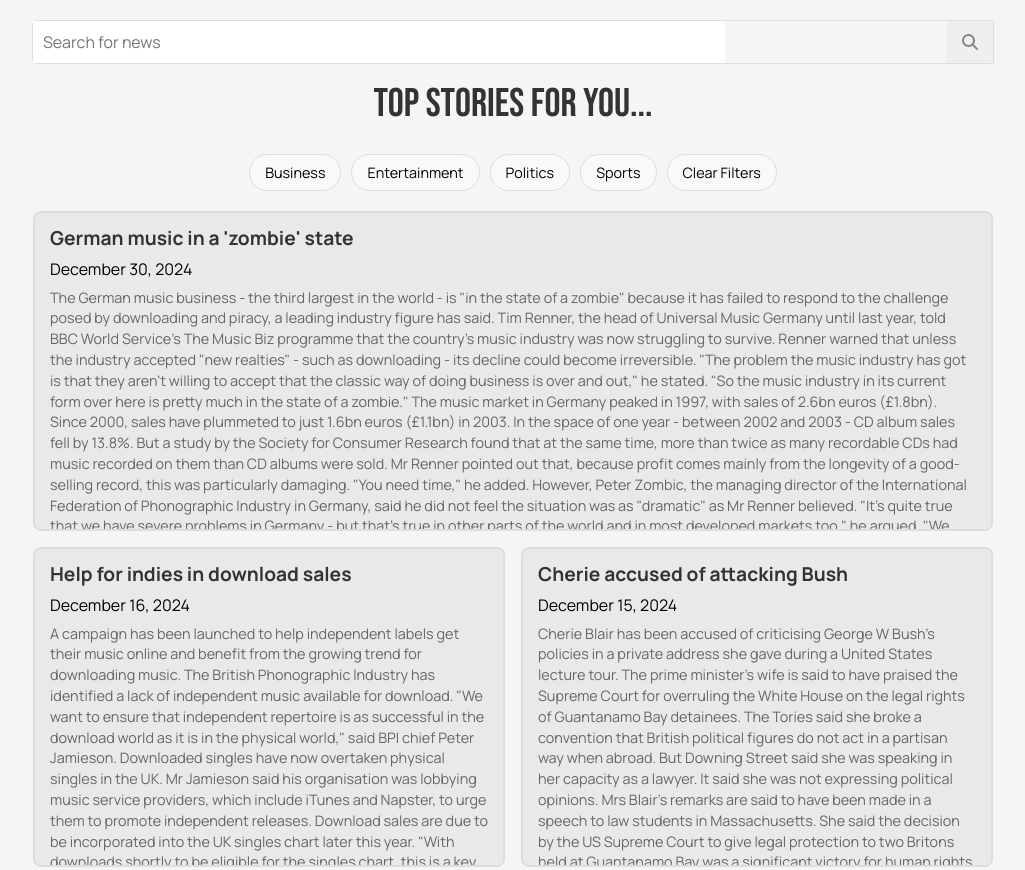
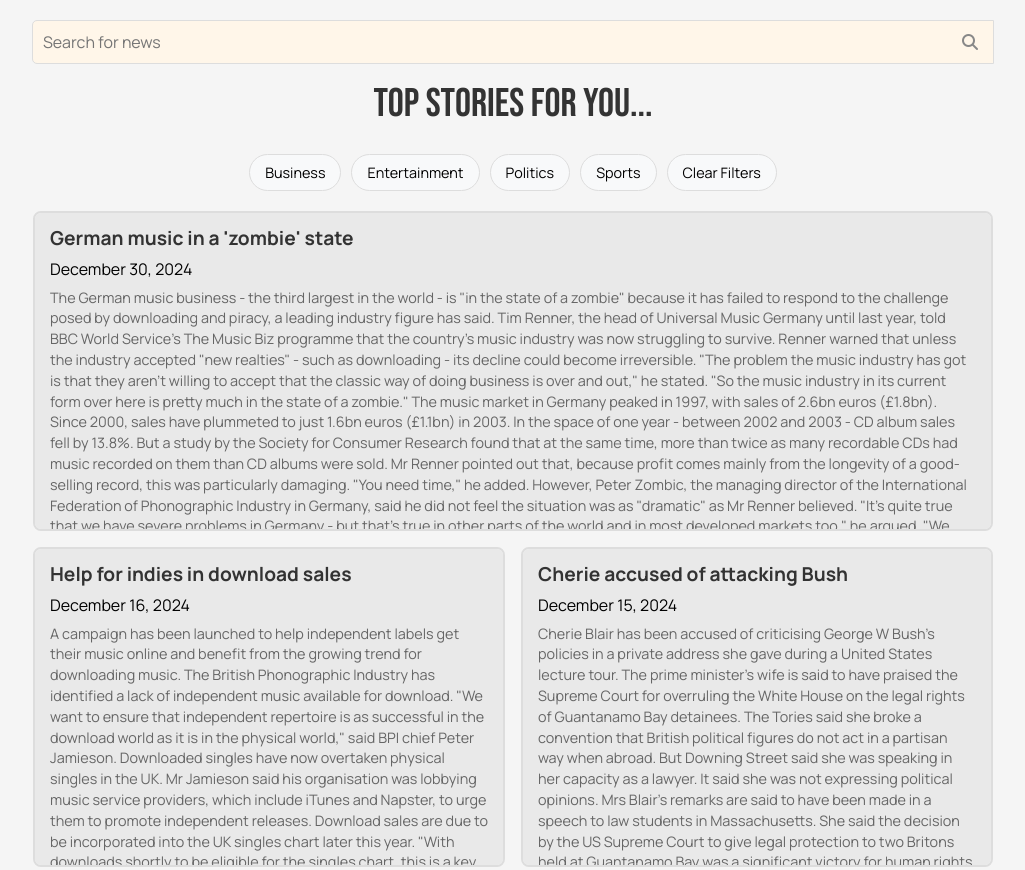
Before and after one commit to Austin-TB/News-Explorer, a plain HTML site: page index.html in a window 1280 px wide. Shown: the top 870 px of the page, without its empty margins (127-1152 px from the left). Drawn offline with Linux system fonts and the light colour scheme.

Commit message:
search fixes

```diff
--- a/script2.js
+++ b/script2.js
@@ -402,7 +402,7 @@ function performSearch() {
 }
 
 //function to highlight matching text
-const highlightText = (text, searchTerm) => text.replace(searchTerm, `<span>${searchTerm}</span>`);
+const highlightText = (text, searchTerm) => text.replaceAll(searchTerm, `<span>${searchTerm}</span>`);
 
 // Event listener for search input
 searchInput.addEventListener('input', performSearch);
--- a/style.css
+++ b/style.css
@@ -157,10 +157,12 @@ h1 {
     justify-content: space-between;
     border: 1px solid #ddd;
     border-radius: 5px 0 0 5px;
+    background-color: rgb(255, 246, 233);
 
 }
 
 #search-input {
+    background: transparent;
     width: 70%;
     padding: 10px;
     font-size: 1em;
@@ -173,6 +175,7 @@ h1 {
     color: rgb(136, 136, 136);
     border: none;
     border-radius: 0 5px 5px 0;
+    background: transparent;
 }
 
 span {
```
